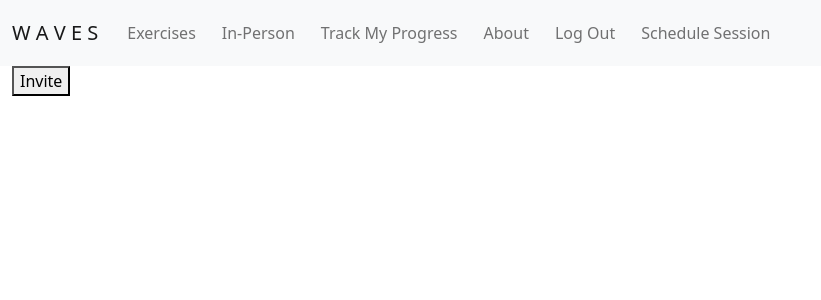
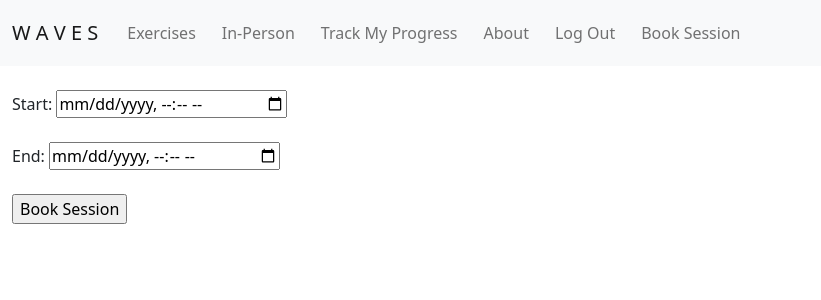
Before and after one commit to isnajer/waves-demo, a Flask app: page /schedule_session in a window 1280 px wide. Shown: the top 300 px of the page, without its empty margins (0-821 px from the left). Run offline with Flask 2, Linux system fonts and the light colour scheme.

Commit message:
Book Session working, need to pull user timezone from their IP address..

```diff
--- a/model.py
+++ b/model.py
@@ -68,7 +68,7 @@ class Brain_Wave(db.Model):
 
 
 # #####################################################################
-# # Helper functions;
+# # Helper functions:
 
 def connect_to_db(flask_app, db_uri="postgresql:///waves", echo=True):
     flask_app.config["SQLALCHEMY_DATABASE_URI"] = db_uri
--- a/package.json
+++ b/package.json
@@ -1,5 +1,6 @@
 {
   "dependencies": {
-    "chart.js": "^3.9.1"
+    "chart.js": "^3.9.1",
+    "flatpickr": "^4.6.13"
   }
 }
--- a/server.py
+++ b/server.py
@@ -16,6 +16,8 @@ import requests
 import json
 import random
 
+
+import yelp_key
 import os.path
 
 from google.auth.transport.requests import Request
@@ -95,6 +97,7 @@ def login_user():
     else:
         session['user_id'] = user.user_id
         session['fname'] = user.fname
+        session['email'] = user.email
         #getting email from object / but has same value as email line 48 (matching)
         # ^ dictionary of user_email: email (as value)
         return render_template("/dashboard.html")
@@ -158,7 +161,7 @@ def show_chartjs():
     """
     def create_chart():
         1) pull data from db for current user
-        2) use  python librarry that creates show_charts based on pulled data from db
+        2) use  python library that creates show_charts based on pulled data from db
         3) save this image locally
         4) return the name of the image or image location
     chart = create_chart()
@@ -198,7 +201,7 @@ def chart():
 business_id = ' '
 
 # Define the API key::
-API_KEY = 'fXyaeMmVOoXwDawXFDUqTlE9N8rzF4ocxWBqiQGeXKXyAj7-TIQaWbcu_-r1gfFC54Vg744qnh9xjU03lSrxzassUeIzG5fqRxYdGA7kK1cAqUlmg5qRx9UHC_9qY3Yx'
+API_KEY = yelp_key.API_KEY
 ENDPOINT = 'https://api.yelp.com/v3/businesses/search'
 HEADERS = {'Authorization': 'bearer %s' % API_KEY}
 
@@ -290,12 +293,24 @@ def schedule_session():
 
     return render_template('session_invite.html')
 
+
 @app.route("/session_invite", methods=["POST"])
 def session_invite():
 
-    """Shows basic usage of the Google Calendar API.
-    Create event
-    """
+    # TODO: Incorporate timezone into html.
+
+    # get start&end times from html:
+    start_date = request.form.get("start_session")
+    end_date = request.form.get("end_session")
+
+    # converto to ISO format + TimeZone (for now):
+    start_date = start_date+":00-08:00"
+    end_date = end_date+":00-08:00"
+    print(start_date, end_date)
+
+
+
+    """Google Calendar API. Create event"""
     creds = None
     # The file token.json stores the user's access and refresh tokens, and is
     # created automatically when the authorization flow completes for the first
@@ -321,20 +336,20 @@ def session_invite():
         event = {
         'summary': 'WAVES Session',
         'location': 'http://localhost:5000/',
-        'description': "Your scheduled WAVES therapy session invite.",
+        'description': "Your WAVES therapy session invite.",
         'start': {
-            'dateTime': '2022-11-28T07:30:00-07:00',
+            'dateTime': start_date,
             'timeZone': 'America/Los_Angeles',
         },
         'end': {
-            'dateTime': '2022-11-28T08:00:00-07:00',
+            'dateTime': end_date,
             'timeZone': 'America/Los_Angeles',
         },
         'recurrence': [
             'RRULE:FREQ=DAILY;COUNT=1'
         ],
         'attendees': [
-            {'email': 'isnajer@gmail.com'},
+            {'email': session['email']},
         ],
         'reminders': {
             'useDefault': False,
@@ -348,10 +363,8 @@ def session_invite():
         event = service.events().insert(calendarId='primary', body=event, sendUpdates="all").execute()
         print('Event created: %s' % (event.get('htmlLink')))
 
-
     except HttpError as error:
         print('An error occurred: %s' % error)
-
 
 
     return render_template('session_invite.html')
--- a/static/js/user_search.js
+++ b/static/js/user_search.js
@@ -6,9 +6,6 @@ function formatSearchResult(search_result) {
             ${search_result['rating']}<br>
             ${search_result['phone']}<br>`;
 }
-
-
-
 
 document.querySelector('#user-search').addEventListener('submit', (evt) => {
 evt.preventDefault();
--- a/templates/login.html
+++ b/templates/login.html
@@ -4,6 +4,8 @@
 <div class="container">
 <br/>
 <br/>
+
+
 
 <form action="/login" method="POST">
     <!-- form action and method need to match in app.route in (server.py) -->
--- a/templates/nav.html
+++ b/templates/nav.html
@@ -28,7 +28,7 @@
         </li>
         <br />
         <li class="nav-item">
-          <a class="nav-link activate" href="/schedule_session" style="margin:5px;">Schedule Session</a>
+          <a class="nav-link activate" href="/schedule_session" style="margin:5px;">Book Session</a>
         </li>
       </ul>
     </div>
--- a/templates/session_invite.html
+++ b/templates/session_invite.html
@@ -3,9 +3,15 @@
 {% include 'nav.html' %}
 {% block content %}
 
+
+<!-- is it possible that the input being OUTSIDE of the form and its action/method are causing a disconnect between the input and the action? -->
+<br>
 <form action="/session_invite" method="post">
-    <button name="forwardBtn" type="submit">Invite</button>
+    <label for="session_datetime">Start:</label>
+    <input type="datetime-local" id="start_session" name="start_session"><br><br>
+    <label for="session_datetime">End:</label>
+    <input type="datetime-local" id="end_session" name="end_session"><br><br>
+    <input type="submit" value="Book Session">
 </form>
 
-
 {% endblock %}
```
Also changed, not shown: token.json (+1 -1 lines), package-lock.json, static/js/session_email.js (deleted), 1 other file.
